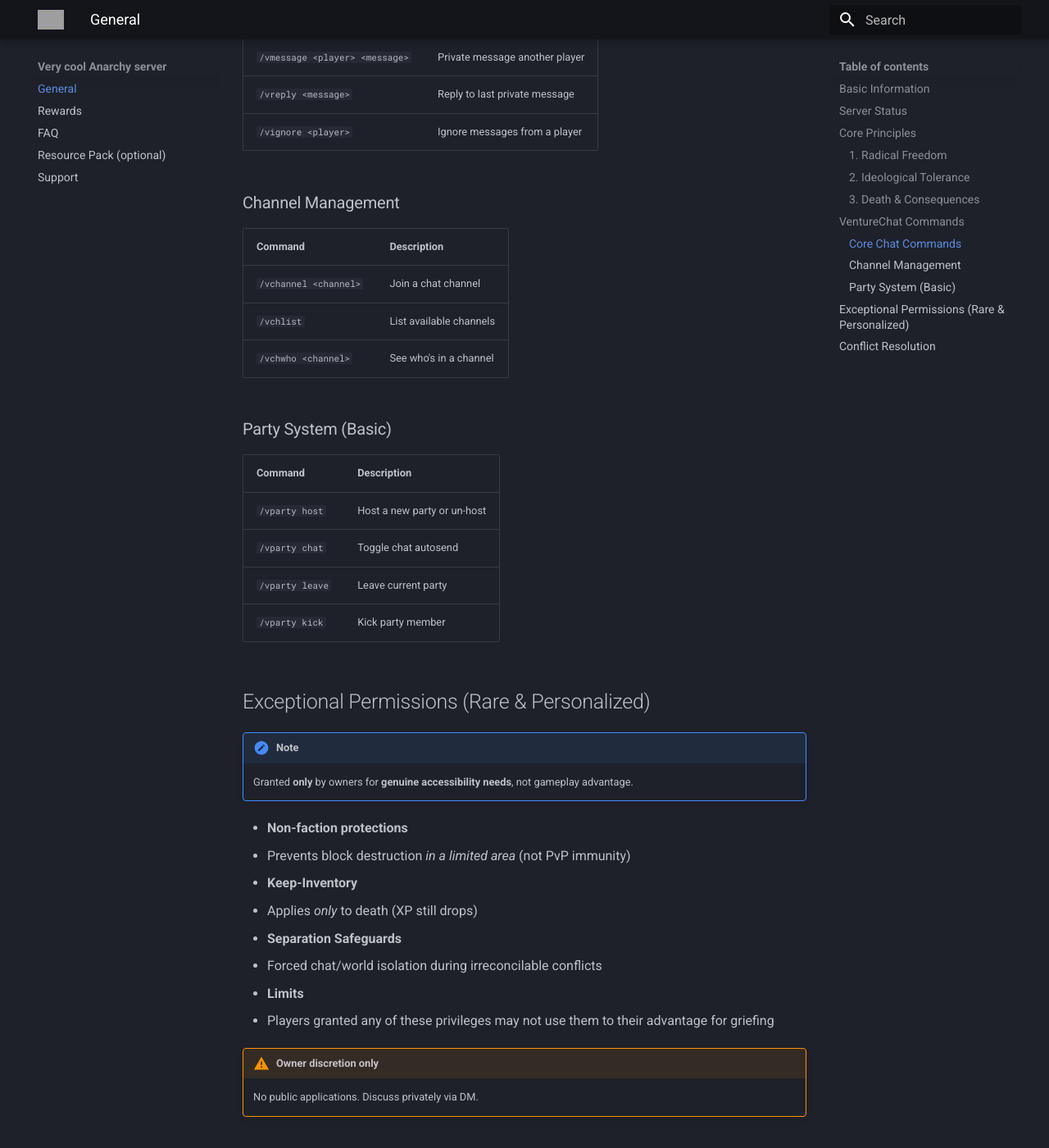
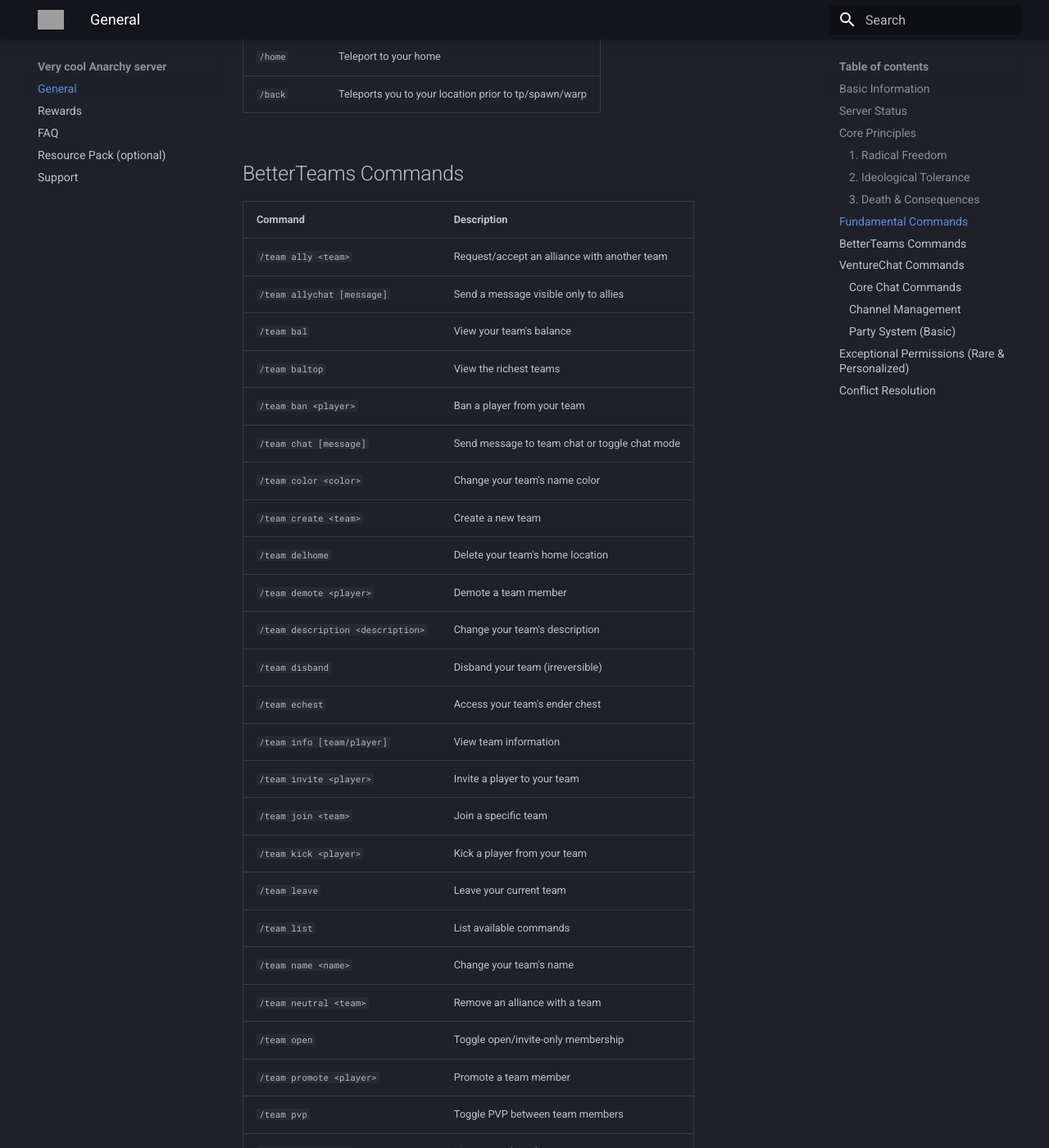
Before and after one commit to Zylez/mantech-wiki, an MkDocs documentation site: the page built from docs/index.md, in a window 1280 px wide and 1400 px high, scrolled down 1234 px. Shown: the whole window at 82% size. Built offline with MkDocs 1.6.1 and Material for MkDocs 9.7.7, drawn with Linux system fonts in a browser that asks for light colours; some of the changed text lies outside the part shown; grey boxes are pictures that could not be loaded.

Commit message:
commands & support

```diff
--- a/docs/index.md
+++ b/docs/index.md
@@ -108,6 +108,49 @@
 - Inventory drops fully on death (standard behavior)
 - Griefing/theft is legal unless explicitly prevented
 
+## Fundamental Commands
+
+| Command | Description |
+|---------|-------------|
+| `/sethome` | Set home to your current location |
+| `/home` | Teleport to your home |
+| `/back` | Teleports you to your location prior to tp/spawn/warp |
+
+## BetterTeams Commands
+
+| Command | Description |
+|---------|-------------|
+| `/team ally <team>` | Request/accept an alliance with another team |
+| `/team allychat [message]` | Send a message visible only to allies |
+| `/team bal` | View your team's balance |
+| `/team baltop` | View the richest teams |
+| `/team ban <player>` | Ban a player from your team |
+| `/team chat [message]` | Send message to team chat or toggle chat mode |
+| `/team color <color>` | Change your team's name color |
+| `/team create <team>` | Create a new team |
+| `/team delhome` | Delete your team's home location |
+| `/team demote <player>` | Demote a team member |
+| `/team description <description>` | Change your team's description |
+| `/team disband` | Disband your team (irreversible) |
+| `/team echest` | Access your team's ender chest |
+| `/team info [team/player]` | View team information |
+| `/team invite <player>` | Invite a player to your team |
+| `/team join <team>` | Join a specific team |
+| `/team kick <player>` | Kick a player from your team |
+| `/team leave` | Leave your current team |
+| `/team list` | List available commands |
+| `/team name <name>` | Change your team's name |
+| `/team neutral <team>` | Remove an alliance with a team |
+| `/team open` | Toggle open/invite-only membership |
+| `/team promote <player>` | Promote a team member |
+| `/team pvp` | Toggle PVP between team members |
+| `/team rank [team]` | View a team's rank |
+| `/team rankup` | Advance your team to next level |
+| `/team tag` | Change your team's tag |
+| `/team title <player> <title>` | Change a member's title |
+| `/team top` | View the top teams |
+| `/team unban <player>` | Unban a player from your team |
+
 ## VentureChat Commands
 
 ### Core Chat Commands
```
Also changed, not shown: docs/support/index.md (+3 -3 lines).
